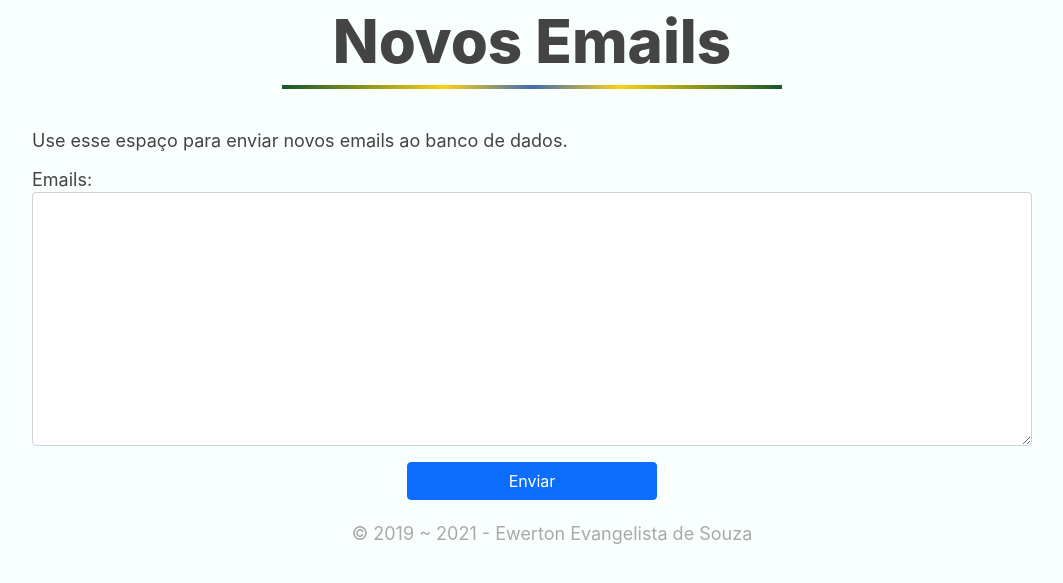
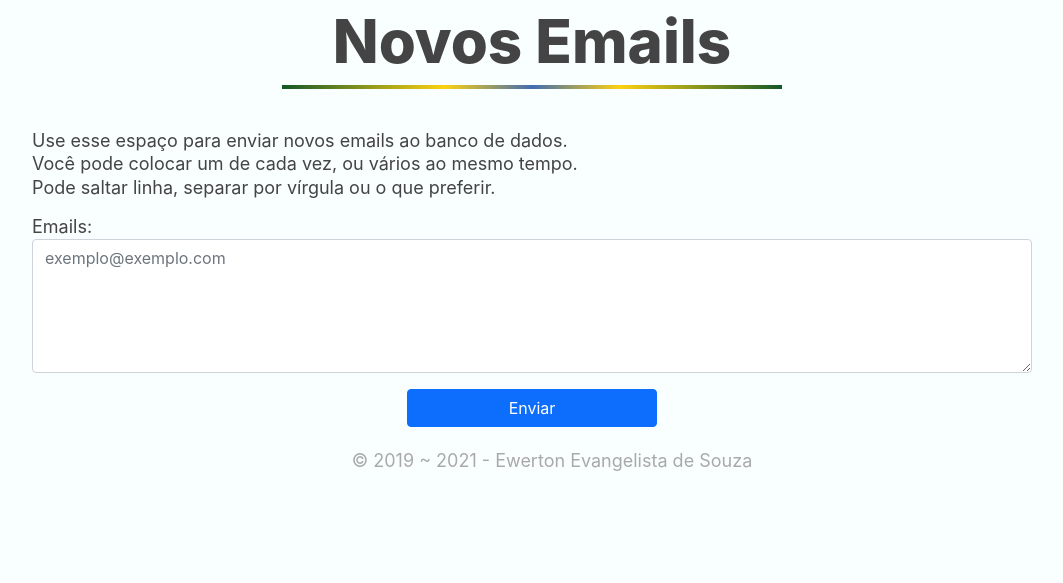
Before and after one commit to ewertones/ewerton.com.br, a Flask app: page /raw in a window 1280 px wide. Shown: the part 55-638 px from the top of the page, without its empty margins (108-1171 px from the left). Run offline with Flask 2, Linux system fonts and the light colour scheme; some libraries are stand-ins or nearby versions.

Commit message:
Improved raw

```diff
--- a/main.py
+++ b/main.py
@@ -25,7 +25,7 @@ def send_to_db(params):
 
     entries = []
     for line in text:
-        emails = re.findall(r"""([a-zA-Z0-9!#$%&'*+\/=?^_`{|}~-]+(?:\.[a-zA-Z0-9!#$%&'*+\/=?^_`{|}~-]+)*@(?:[a-zA-Z0-9](?:[a-zA-Z0-9-]*[a-zA-Z0-9])?\.)+[a-zA-Z0-9](?:[a-zA-Z0-9-]*[a-zA-Z0-9])?)""", line)
+        emails = re.findall(r'([\w\-_!#$%&\.]+@(?:[\w\-_!#$%&]*\.)+(?:[\w\-_!#$%&])+)', line)
         for email in emails:
             entries.append(f"('{now}', '{email}')")
     values = ', '.join(entries)
--- a/templates/raw.html
+++ b/templates/raw.html
@@ -22,14 +22,14 @@
 <div class="line-h1"></div>
 
 <div>
-    <p>Use esse espaço para enviar novos emails ao banco de dados.</p>
+    <p>Use esse espaço para enviar novos emails ao banco de dados.<br />Você pode colocar um de cada vez, ou vários ao mesmo tempo.<br />Pode saltar linha, separar por vírgula ou o que preferir.</p>
 </div>
 
 <form method="POST" action="{{ url_for('raw') }}">
     {{ form.csrf_token }}
 
     {{ form.raw.label }}
-    {{ form.raw(rows=10, class = "form-control mb-3") }}
+    {{ form.raw(placeholder="exemplo@exemplo.com", rows=5, class = "form-control mb-3") }}
 
     {{ form.recaptcha(class = 'mb-3') }}
 
```
